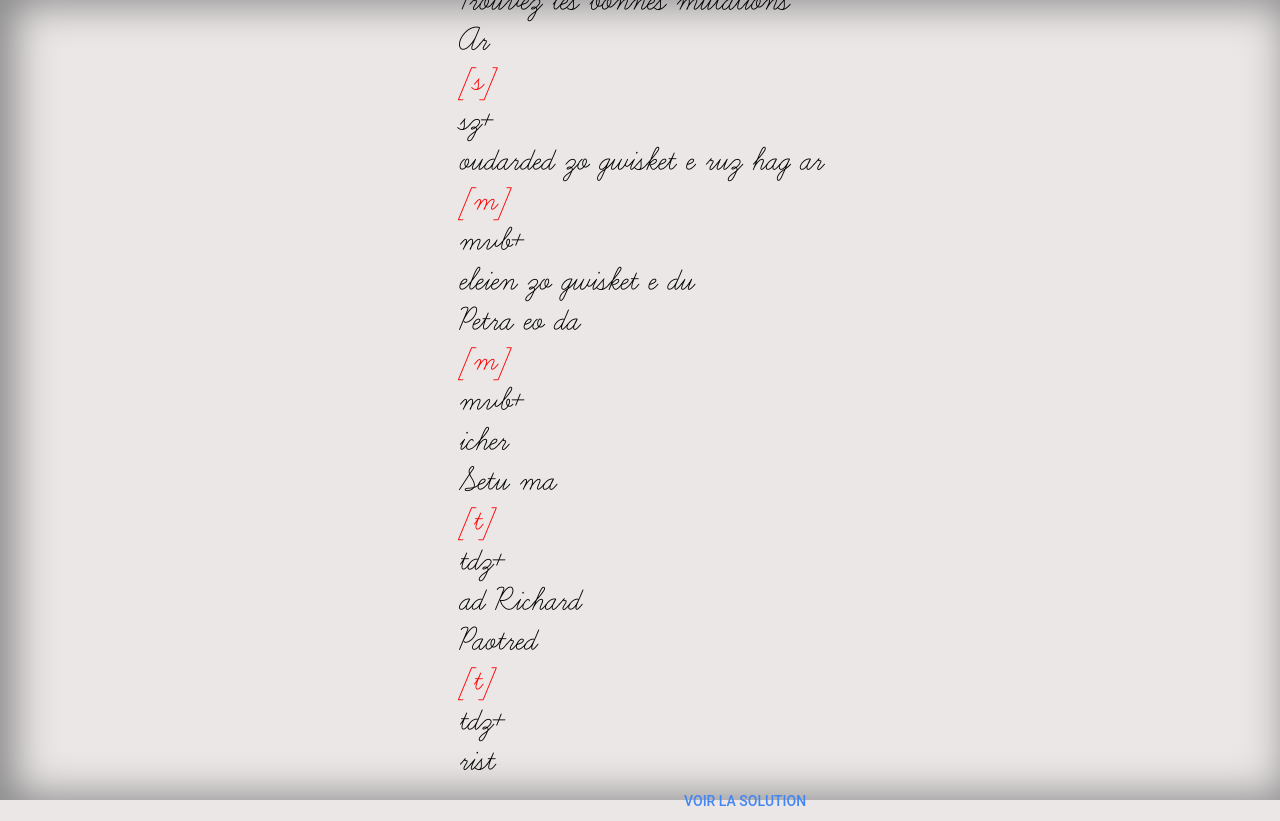
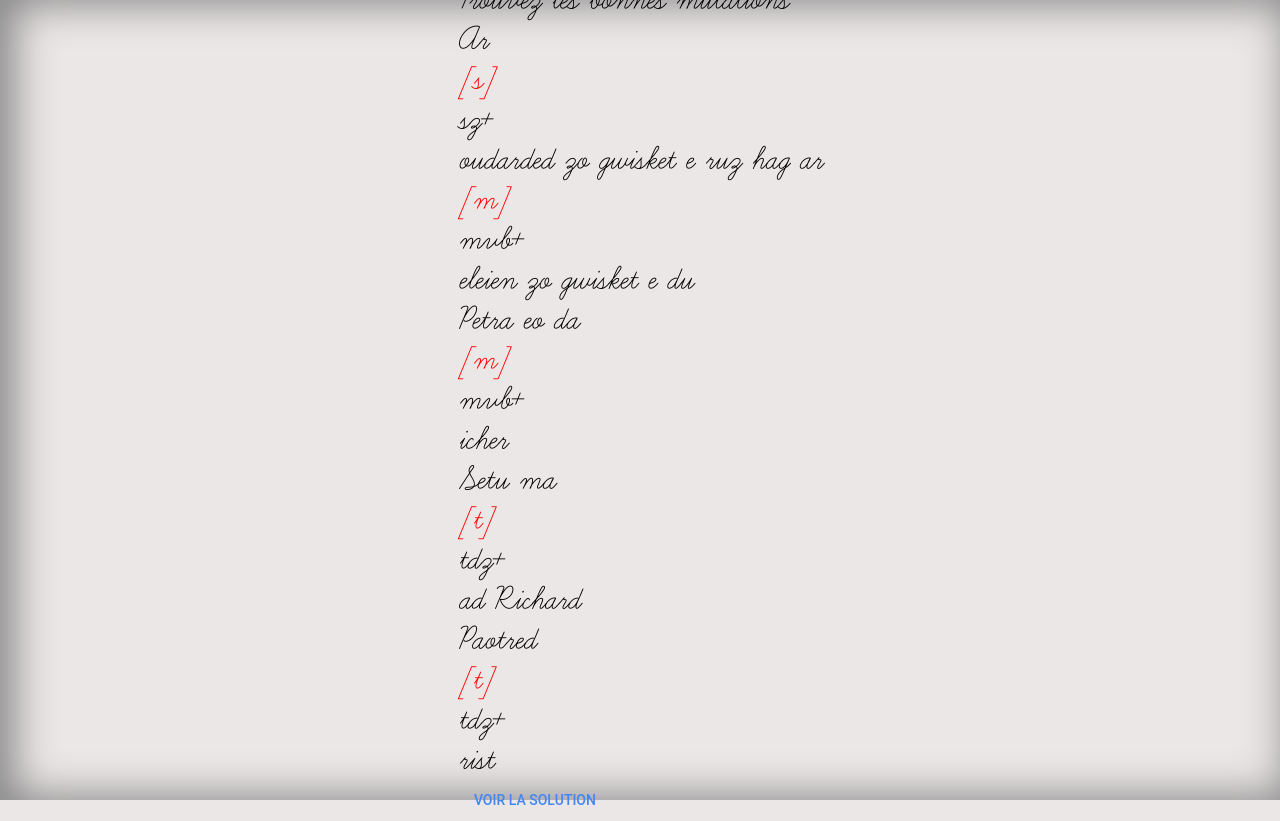
Before and after one commit to zerbino/Kemmadur2, a React app: page / in a window 1280 px wide. Built offline with nearby package versions, Linux system fonts and the light colour scheme; what react-tap-event-plugin would draw is missing.

Commit message:
Hide the check solution button when the solution is displayed, instead of putting it in disabled state

```diff
--- a/src/components/CheckSolution.jsx
+++ b/src/components/CheckSolution.jsx
@@ -13,9 +13,9 @@ let CheckSolution = ({onCheckSolution, disabled}) => {
 		onCheckSolution();
 	};
 
-	let buttonStyle = {float: "right", height: "inherit"};
+	let buttonStyle = {height: "inherit", alignSelf: "flex-end"};
 
-	let labelStyle = {color: disabled ? "grey" : "rgb(66, 134, 244)"};
+	let labelStyle = disabled ? {display: "none"} : {color: "rgb(66, 134, 244)"};
 
 	return (
 		<FlatButton
```
